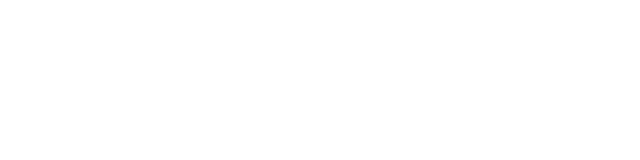
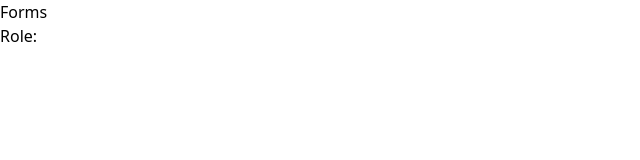
Before and after one commit to DDLivsha/forms-table, a Next.js app: page /forms in a window 1280 px wide. Shown: the top 160 px of the page, without its empty margins (0-640 px from the left). Built offline with nearby package versions, Linux system fonts and the light colour scheme.

Commit message:
login done

```diff
--- a/app/forms/page.tsx
+++ b/app/forms/page.tsx
@@ -1,5 +1,14 @@
+'use client';
 import React from 'react';
+import { useAuthStore } from '@/lib/store';
 
 export default function FormsPage() {
-   return <div></div>;
+   const { role } = useAuthStore();
+
+   return (
+      <div>
+         <h1>Forms</h1>
+         <p>Role: {role}</p>
+      </div>
+   );
 }
--- a/app/login/page.tsx
+++ b/app/login/page.tsx
@@ -5,13 +5,16 @@
 import Input from '@/components/Input';
 import Select from '@/components/Select';
 import Button from '@/components/Button';
+import { loginAction } from '@/lib/actions';
+import { useAuthStore } from '@/lib/store';
 
 export default function LoginPage() {
+   const { setRole } = useAuthStore();
    const {
       control,
       register,
       handleSubmit,
-      formState: { errors },
+      formState: { errors, isSubmitting },
    } = useForm<LoginSchemaType>({
       resolver: zodResolver(loginSchema),
       defaultValues: {
@@ -20,9 +23,9 @@
       },
    });
 
-   const onSubmit: SubmitHandler<LoginSchemaType> = (data) => {
-      console.log('Form data:', data);
-      // Тут буде логіка збереження кукі
+   const onSubmit: SubmitHandler<LoginSchemaType> = async (data) => {
+      setRole(data.role);
+      await loginAction(data);
    };
 
    return (
@@ -60,7 +63,7 @@
                   type='submit'
                   className='w-full'
                >
-                  Login →
+                  {isSubmitting ? 'Logging in...' : 'Login →'}
                </Button>
             </form>
          </div>
--- /dev/null
+++ b/lib/actions.ts
@@ -0,0 +1,18 @@
+'use server';
+
+import { cookies } from 'next/headers';
+import { redirect } from 'next/navigation';
+
+export async function loginAction(formData: { email: string; role: 'Individual' | 'Admin' }) {
+
+   const cookieStore = await cookies();
+
+   cookieStore.set('role', formData.role, {
+      httpOnly: true,
+      secure: process.env.NODE_ENV === 'production',
+      maxAge: 60 * 60 * 24,
+      path: '/',
+   });
+
+   redirect('/forms');
+}
--- /dev/null
+++ b/lib/store.ts
@@ -0,0 +1,11 @@
+import { create } from 'zustand';
+
+interface AuthState {
+   role: 'Individual' | 'Admin' | null;
+   setRole: (role: 'Individual' | 'Admin' | null) => void;
+}
+
+export const useAuthStore = create<AuthState>((set) => ({
+   role: null,
+   setRole: (role) => set({ role }),
+}));
```
